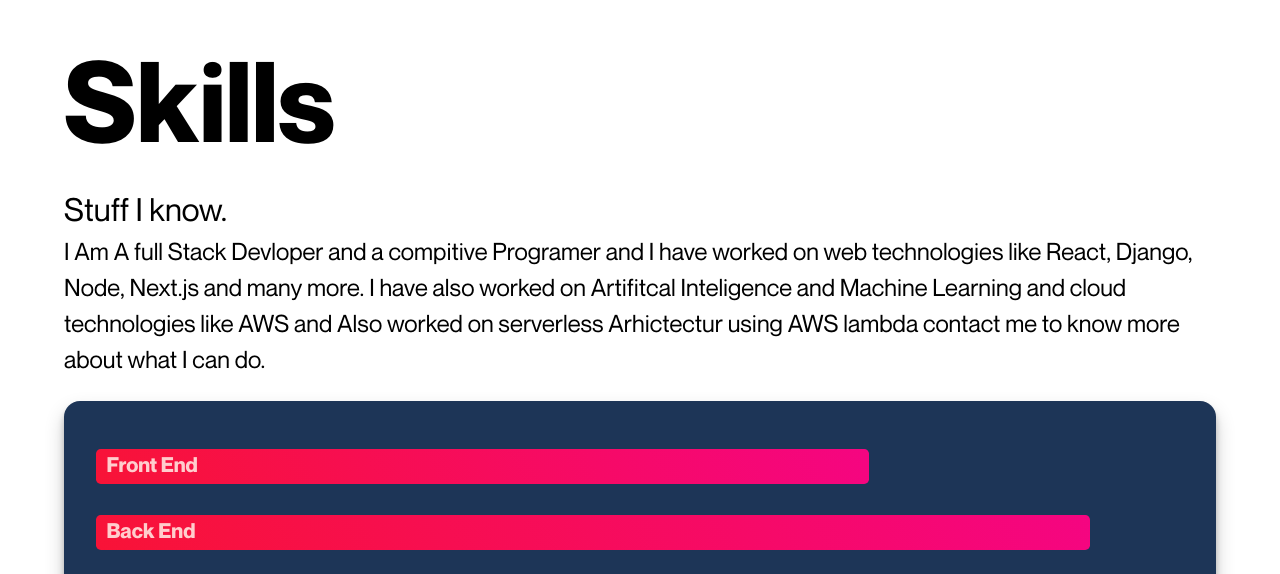
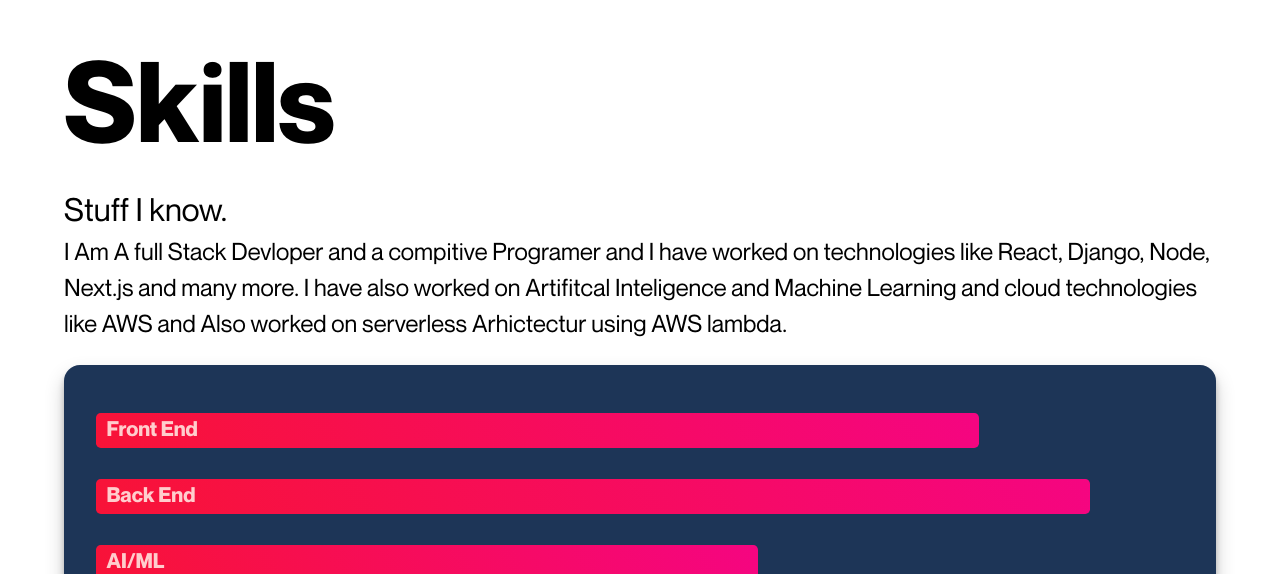
Before and after one commit to siddhart1o1/portfolio, a Next.js app: page / in a window 1280 px wide. Shown: the part 2223-2797 px from the top of the page. Built offline with nearby package versions, Linux system fonts and the light colour scheme.

Commit message:
changes in skills

```diff
--- a/components/heroSection/AboutButton.js
+++ b/components/heroSection/AboutButton.js
@@ -1,12 +1,12 @@
 import styles from "./styles/AboutButton.module.css";
-
+import Link from "next/link";
 
 function Button() {
   return (
     <div className={styles.buttonDIV}>
-      <a href="" className={styles.bn62}>
-        Know More about Me!
-      </a>
+      <span className={styles.bn62}>
+        <Link href="/about">Know More about Me!</Link>
+      </span>
     </div>
   );
 }
--- a/components/skills/FrontEndGraph.module.css
+++ b/components/skills/FrontEndGraph.module.css
@@ -67,6 +67,8 @@
   transition: all ease-in 2s;
   width: 80%;
 }
+
+
 .Cloud {
   background: linear-gradient(-120deg, #0162ff 0%, #01227b 100%);
 
--- a/components/skills/MySkillBar.js
+++ b/components/skills/MySkillBar.js
@@ -17,22 +17,22 @@ export default function MySkillBar() {
 
       <div className={styles.container}>
         <p className={styles.Text}>Back End</p>
-        <div className={inView ? styles.BackEnd: styles.ALL}></div>
+        <div className={inView ? styles.BackEnd : styles.ALL}></div>
       </div>
 
       <div className={styles.container}>
         <p className={styles.Text}>AI/ML</p>
-        <div className={ inView ? styles.AI : styles.ALL}></div>
+        <div className={inView ? styles.AI : styles.ALL}></div>
       </div>
 
       <div className={styles.container}>
-        <p className={styles.Text}>Coding</p>
-        <div className={ inView ? styles.GeneralCodeing : styles.ALL}></div>
+        <p className={styles.Text}>Mobile Development</p>
+        <div className={inView ? styles.GeneralCodeing : styles.ALL}></div>
       </div>
 
       <div className={styles.container}>
         <p className={styles.Text}>Cloud</p>
-        <div className={ inView ? styles.Cloud : styles.ALL}></div>
+        <div className={inView ? styles.Cloud : styles.ALL}></div>
       </div>
     </motion.div>
   );
--- a/components/skills/MySkillBar.module.css
+++ b/components/skills/MySkillBar.module.css
@@ -39,7 +39,7 @@
   animation-name: FrontEnd;
   animation-duration: 2s;
   transition:all ease-in 2s;
-  width: 70%;
+  width: 80%;
 }
 
 .BackEnd {
@@ -59,7 +59,7 @@
   border-radius: 0.3em;
   animation-name: AI;
   transition:all ease-in 2s;
-      width: 50%;
+      width: 60%;
 }
 
 .GeneralCodeing {
@@ -69,16 +69,15 @@
   border-radius: 0.3em;
   animation-name: GeneralCodeing;
   transition:all ease-in 2s;
-  width: 80%;
+  width: 65%;
 }
 .Cloud {
   background: linear-gradient(-120deg, #f50581 0%, #f81337 100%);
-
   height: 2.2em;
   border-radius: 0.3em;
   animation-name: Cloud;
   transition:all ease-in 2s;
-  width: 70%;
+  width: 75%;
 }
 
 
--- a/components/skills/Skills.js
+++ b/components/skills/Skills.js
@@ -19,11 +19,10 @@ export default function Skills() {
           <div className={styles.TopSection}>
             <p className={styles.description}>
               I Am A full Stack Devloper and a compitive Programer and I have
-              worked on web technologies like React, Django, Node, Next.js and
+              worked on technologies like React, Django, Node, Next.js and
               many more. I have also worked on Artifitcal Inteligence and
               Machine Learning and cloud technologies like AWS and Also worked
-              on serverless Arhictectur using AWS lambda contact me to know more
-              about what I can do.
+              on serverless Arhictectur using AWS lambda.
             </p>
             <div className={styles.SkillGraph}>
               <MySkillBar></MySkillBar>
```
